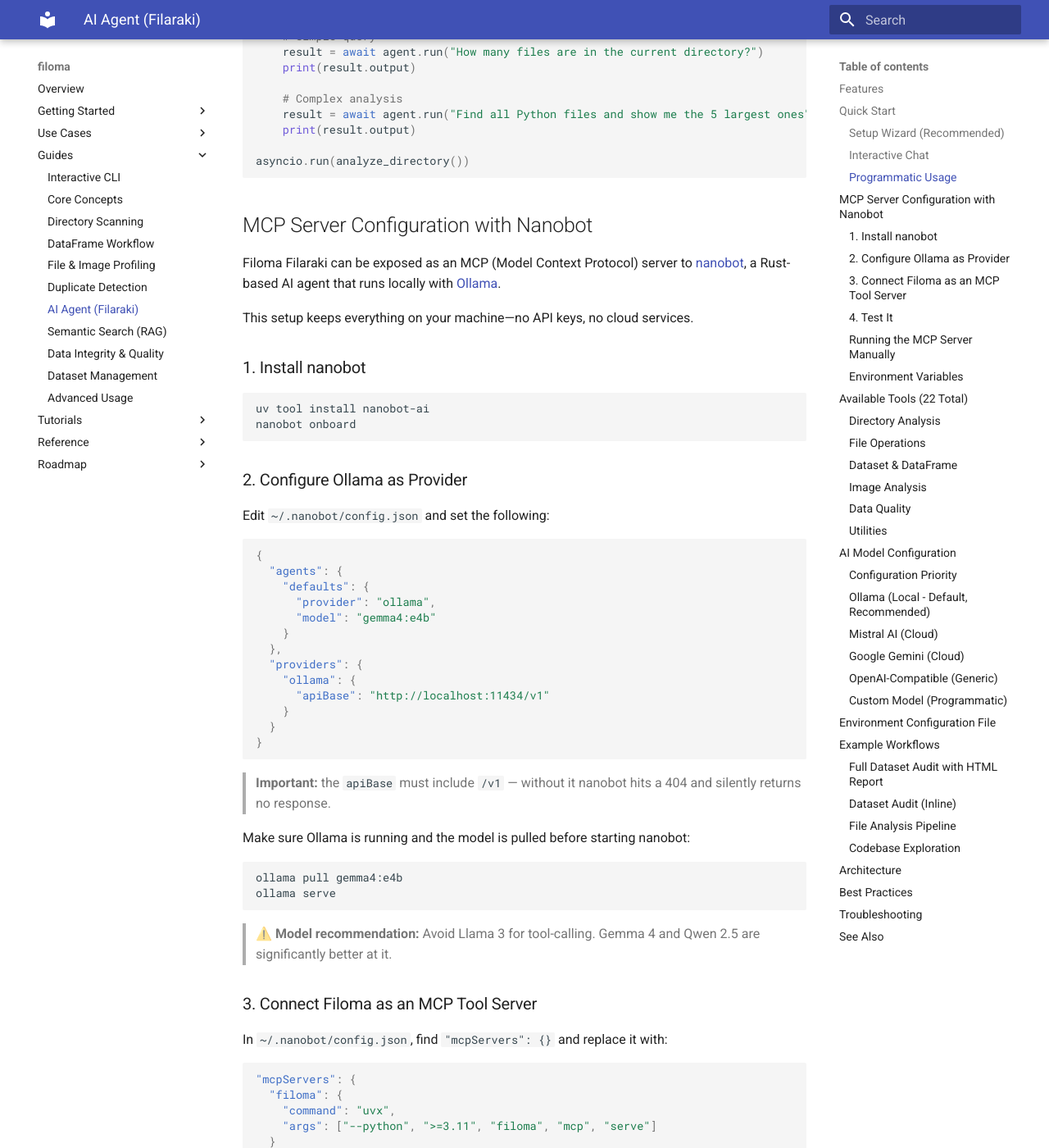
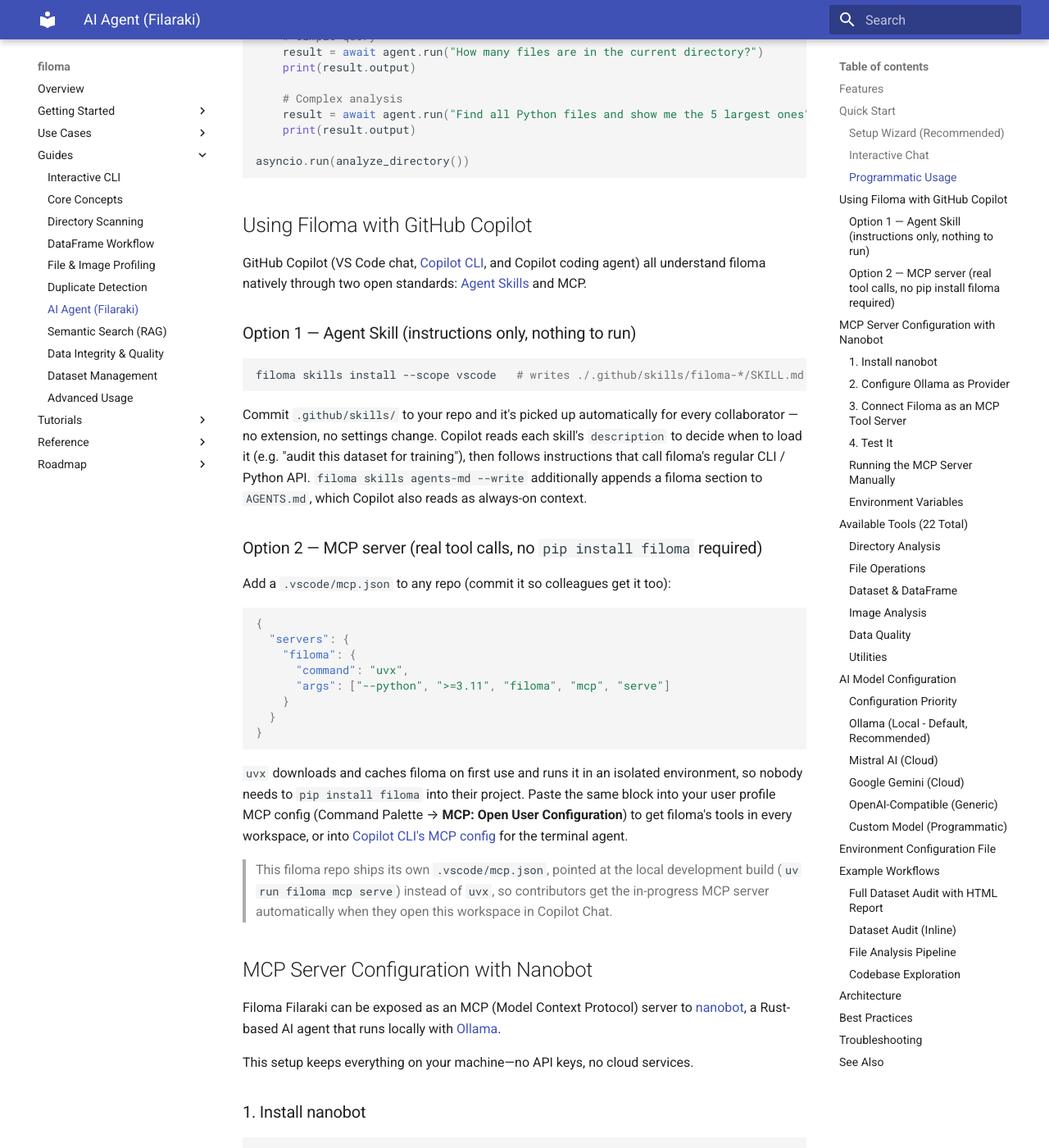
Before and after one commit to kalfasyan/filoma, an MkDocs documentation site: the page built from docs/guides/filaraki.md, in a window 1280 px wide and 1400 px high, scrolled down 1798 px. Shown: the whole window at 82% size. Built offline with MkDocs 1.6.1 and Material for MkDocs 9.7.7, drawn with Linux system fonts in a browser that asks for light colours.

Commit message:
feat: update .gitignore and add MCP configuration for GitHub Copilot integration; enhance documentation for agent skills

````diff
--- a/docs/guides/filaraki.md
+++ b/docs/guides/filaraki.md
@@ -72,6 +72,37 @@
 
 asyncio.run(analyze_directory())
 ```
+
+## Using Filoma with GitHub Copilot
+
+GitHub Copilot (VS Code chat, [Copilot CLI](https://docs.github.com/en/copilot/concepts/agents/copilot-cli/about-copilot-cli), and Copilot coding agent) all understand filoma natively through two open standards: [Agent Skills](https://agentskills.io) and MCP.
+
+### Option 1 — Agent Skill (instructions only, nothing to run)
+
+```bash
+filoma skills install --scope vscode   # writes ./.github/skills/filoma-*/SKILL.md
+```
+
+Commit `.github/skills/` to your repo and it's picked up automatically for every collaborator — no extension, no settings change. Copilot reads each skill's `description` to decide when to load it (e.g. "audit this dataset for training"), then follows instructions that call filoma's regular CLI / Python API. `filoma skills agents-md --write` additionally appends a filoma section to `AGENTS.md`, which Copilot also reads as always-on context.
+
+### Option 2 — MCP server (real tool calls, no `pip install filoma` required)
+
+Add a `.vscode/mcp.json` to any repo (commit it so colleagues get it too):
+
+```json
+{
+  "servers": {
+    "filoma": {
+      "command": "uvx",
+      "args": ["--python", ">=3.11", "filoma", "mcp", "serve"]
+    }
+  }
+}
+```
+
+`uvx` downloads and caches filoma on first use and runs it in an isolated environment, so nobody needs to `pip install filoma` into their project. Paste the same block into your user profile MCP config (Command Palette → **MCP: Open User Configuration**) to get filoma's tools in every workspace, or into [Copilot CLI's MCP config](https://docs.github.com/en/copilot/how-tos/copilot-cli/customize-copilot/add-mcp-servers) for the terminal agent.
+
+> This filoma repo ships its own `.vscode/mcp.json`, pointed at the local development build (`uv run filoma mcp serve`) instead of `uvx`, so contributors get the in-progress MCP server automatically when they open this workspace in Copilot Chat.
 
 ## MCP Server Configuration with Nanobot
 
````
Also changed, not shown: 3 other files.
